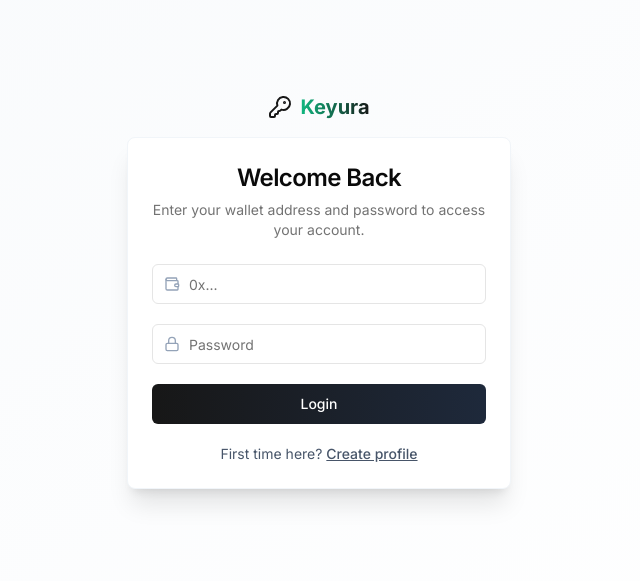
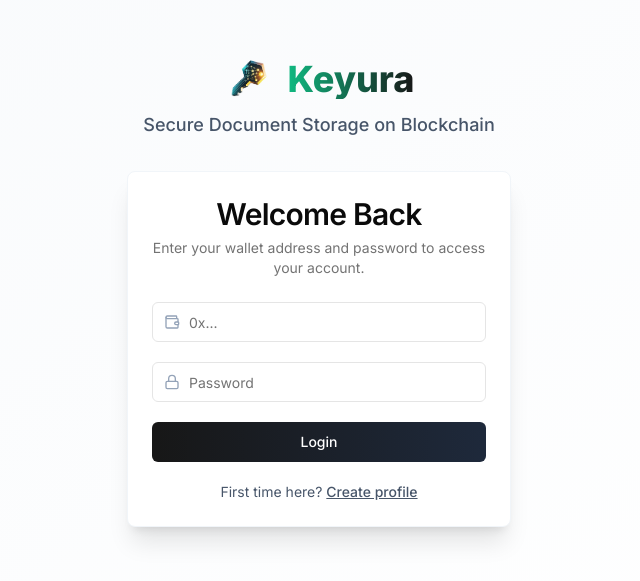
Before and after one commit to srivathsav004/keyura, a Next.js app: page /login in a window 1280 px wide. Shown: the part 109-690 px from the top of the page, without its empty margins (321-961 px from the left). Built offline with nearby package versions, Linux system fonts and the light colour scheme; no server answers.

Commit message:
login logo

```diff
--- a/app/login/page.tsx
+++ b/app/login/page.tsx
@@ -7,7 +7,8 @@ import { motion } from 'framer-motion';
 import { Button } from '@/components/ui/button';
 import { Input } from '@/components/ui/input';
 import { Card, CardHeader, CardTitle, CardDescription, CardContent } from '@/components/ui/card';
-import { Wallet, Lock, KeyRound } from 'lucide-react';
+import { Wallet, Lock } from 'lucide-react';
+import Image from 'next/image';
 import { login as loginApi } from '@/services/auth';
 
 export default function LoginPage() {
@@ -56,20 +57,32 @@ export default function LoginPage() {
           initial={{ opacity: 0, y: -8 }}
           animate={{ opacity: 1, y: 0 }}
           transition={{ duration: 0.4 }}
-          className="flex items-center justify-center gap-2 mb-4"
+          className="flex flex-col items-center justify-center gap-3 mb-8"
         >
-          <KeyRound className="h-6 w-6 text-primary" />
-          <div className="text-xl font-bold">
-            <span className="bg-gradient-to-r from-emerald-500 to-primary bg-clip-text text-transparent">
-              Keyura
-            </span>
+          <div className="flex flex-col items-center">
+            <div className="flex items-center gap-4 mb-2">
+              <div className="flex-shrink-0">
+                <Image
+                  src="/keyura-logo.png"
+                  alt="Keyura Logo"
+                  width={48}
+                  height={48}
+                  className="h-12 w-12 object-contain"
+                  priority
+                />
+              </div>
+              <h1 className="text-4xl font-extrabold bg-gradient-to-r from-emerald-500 to-primary bg-clip-text text-transparent">
+                Keyura
+              </h1>
+            </div>
+            <p className="text-slate-600 text-lg font-medium">Secure Document Storage on Blockchain</p>
           </div>
         </motion.div>
 
         <motion.div initial={{ opacity: 0, y: -10 }} animate={{ opacity: 1, y: 0 }} transition={{ duration: 0.5 }}>
           <Card className="shadow-xl border-slate-100">
             <CardHeader className="text-center">
-              <CardTitle className="text-2xl">Welcome Back</CardTitle>
+              <CardTitle className="text-3xl">Welcome Back</CardTitle>
               <CardDescription>
                 Enter your wallet address and password to access your account.
               </CardDescription>
```
